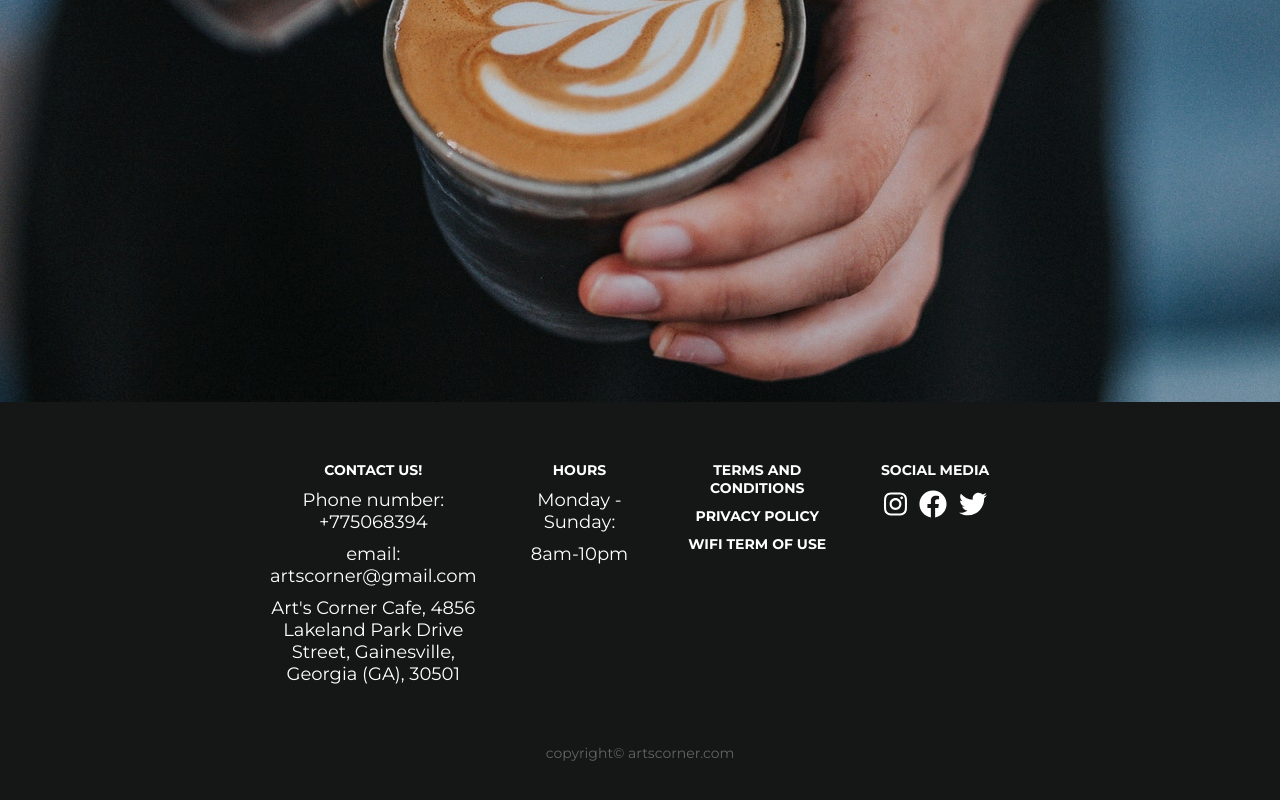
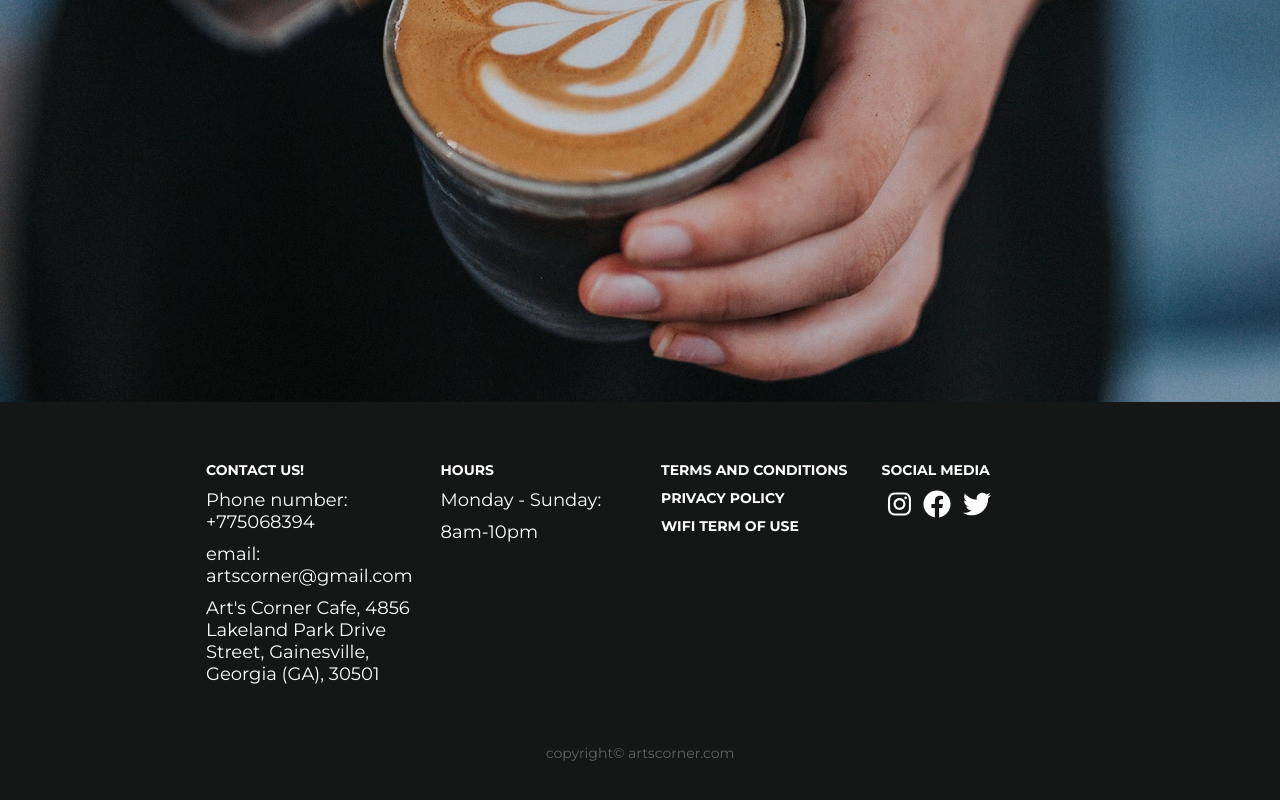
Before and after one commit to ewelina-slepko/cafe-website, a React (Create React App) app: page / in a window 1280 px wide. Shown: the part 398-1198 px from the top of the page. Built offline with nearby package versions, Linux system fonts and the light colour scheme.

Commit message:
Corrected a footer layout

```diff
--- a/src/styles/App.css
+++ b/src/styles/App.css
@@ -46,6 +46,9 @@ div.app{
   li{
     font-size: 18px;
   }
+  .fa-2x {
+    font-size: 2rem;
+  }
 }
 
 @media all and (max-width: 959px) and (min-width: 600px) {
@@ -60,6 +63,9 @@ div.app{
   }
   li{
     font-size: 16px;
+  }
+  .fa-2x {
+    font-size: 1.4rem;
   }
 }
 
@@ -77,4 +83,7 @@ div.app{
   li{
     font-size: 16px;
   }
+  .fa-2x {
+    font-size: 1.2rem;
+  }
 }
--- a/src/styles/footer.module.css
+++ b/src/styles/footer.module.css
@@ -11,15 +11,15 @@ footer{
 }
 
 .content{
-    max-width: 60%;
     display: flex;
     justify-content: center;
+    text-align: left;
     flex-wrap: wrap;
 }
 
 .section{
     flex: 1;
-    text-align: center;
+    text-align: left;
     padding: 14px;
 }
 
@@ -34,7 +34,7 @@ footer{
 
 .links{
     flex: 1;
-    text-align: center;
+    text-align: left;
     padding: 14px;
 }
 
@@ -62,11 +62,17 @@ footer{
     .copyright{
         font-size: 14px;
     }
+    .content{
+        max-width: 70%;
+    }
 }
 
   @media all and (max-width: 959px) and (min-width: 600px) {
     .copyright{
         font-size: 12px;
+    }
+    .content{
+        max-width: 90%;
     }
   }
 
@@ -76,6 +82,6 @@ footer{
         padding: 10px;
     }
     .content{
-        max-width: 40%;
+        max-width: 60%;
     }
   }
```
